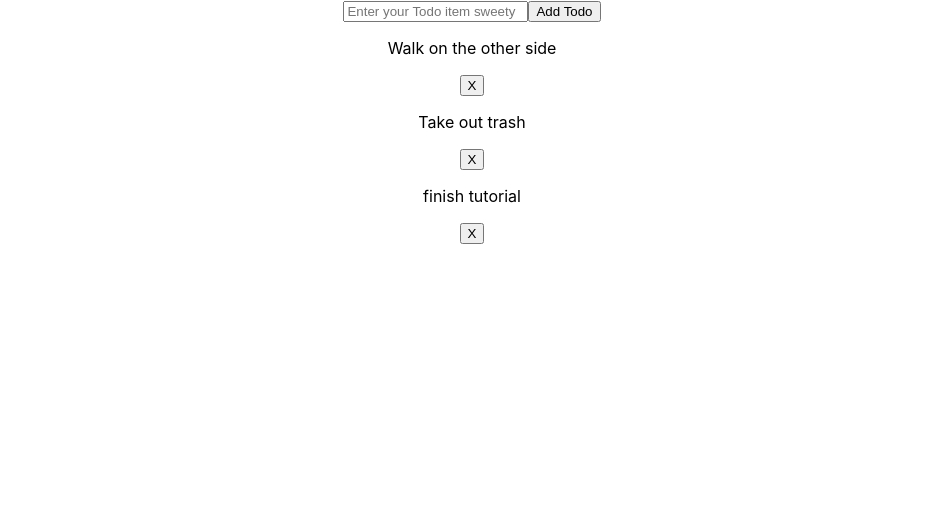
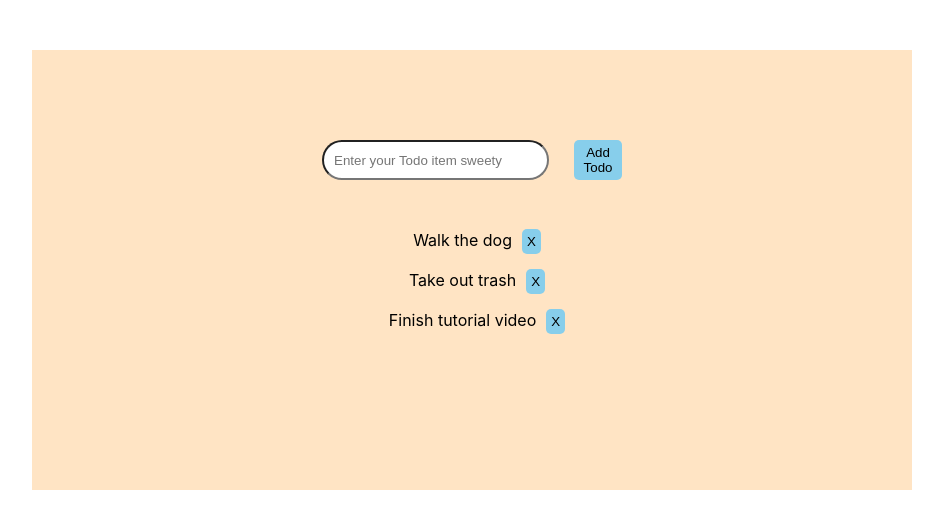
Before and after one commit to Numissa11/techendavor_front, a React (Create React App) app: page / in a window 1280 px wide. Shown: the top 528 px of the page, without its empty margins (168-1111 px from the left). Built offline with nearby package versions, Linux system fonts and the light colour scheme.

Commit message:
front-end styled done

```diff
--- a/package.json
+++ b/package.json
@@ -13,9 +13,9 @@
     "web-vitals": "^2.1.4"
   },
   "scripts": {
-    "start": "DISABLE_ESLINT_PLUGIN=true  react-scripts start",
-    "build": "DISABLE_ESLINT_PLUGIN=true  react-scripts build",
-    "test": "DISABLE_ESLINT_PLUGIN=true  react-scripts test",
+    "start": "react-scripts start",
+    "build": "react-scripts build",
+    "test": "react-scripts test",
     "eject": "react-scripts eject"
   },
   "eslintConfig": {
--- a/src/App.css
+++ b/src/App.css
@@ -1,38 +1,43 @@
 .App {
   text-align: center;
+  background-color: bisque;
+  padding-top: 50px;
+  padding-bottom: 150px;
+  margin-left: 200px;
+  margin-right: 200px;
+  margin-top: 50px;
 }
 
-.App-logo {
-  height: 40vmin;
-  pointer-events: none;
+form {
+  display: flex;
+  justify-content: space-around;
+  width: 300px;
+  margin: 40px auto;
 }
 
-@media (prefers-reduced-motion: no-preference) {
-  .App-logo {
-    animation: App-logo-spin infinite 20s linear;
-  }
+input {
+  width: 300px;
+  border-radius: 20px;
+  margin-right: 25px;
+  padding: 10px;
 }
 
-.App-header {
-  background-color: #282c34;
-  min-height: 100vh;
-  display: flex;
-  flex-direction: column;
-  align-items: center;
-  justify-content: center;
-  font-size: calc(10px + 2vmin);
+button {
+  border: none;
+  background: skyblue;
+  padding: 5px;
+  border-radius: 5px;
+  cursor: pointer;
+  transition: all .2s ease;
+}
+button:hover {
   color: white;
+  background-color: steelblue;
+  box-shadow: 0 5px 5px rgba(0,0,0,.5);
 }
 
-.App-link {
-  color: #61dafb;
+p {
+  display: inline-block;
+  margin: 10px;
+  cursor: pointer;
 }
-
-@keyframes App-logo-spin {
-  from {
-    transform: rotate(0deg);
-  }
-  to {
-    transform: rotate(360deg);
-  }
-}
--- a/src/components/Todos/Todo.js
+++ b/src/components/Todos/Todo.js
@@ -1,23 +1,20 @@
-import React, { useState } from 'react';
+import React, { useState } from 'react'
 
-
-function Todo({ todo, deleteHandler, updateHandler }) {
+export default function Todo({ todo, deleteHandler, updateHandler }) {
 
     const [isEditing, setIsEditing] = useState(false)
     const [updatedTodo, setUpdatedTodo] = useState()
 
-    const updateTodoState = e => {
-        setUpdatedTodo(
-            {
-                id: todo.id,
-                message: e.target.value
-            }
-        )
+    const updatedTodoState = e => {
+        setUpdatedTodo({
+            id: todo.id,
+            message: e.target.value
+        })
     }
 
     const updateAndReset = (input, e) => {
         e.preventDefault()
-
+        // call updateHandler with the input
         updateHandler(input)
         setIsEditing(false)
     }
@@ -27,18 +24,15 @@ function Todo({ todo, deleteHandler, updateHandler }) {
             {isEditing ?
                 <form onSubmit={e => updateAndReset(updatedTodo, e)}>
                     <input
-                    type='text'
-                    defaultValue= {todo.message}
-                    onChange={updateTodoState}
+                        type="text"
+                        defaultValue={todo.message}
+                        onChange={updatedTodoState}
                     />
-
                 </form>
                 :
-                <p onDoubleClick={() => {setIsEditing(true)}}>{todo.message}</p>
+                <p onDoubleClick={() => setIsEditing(true)}>{todo.message}</p>
             }
-            <button onClick={() => { deleteHandler(todo.id) }}>X</button>
+            <button onClick={() => deleteHandler(todo.id)}>X</button>
         </div>
-    );
+    )
 }
-
-export default Todo;
--- a/src/components/Todos/TodoForm.js
+++ b/src/components/Todos/TodoForm.js
@@ -4,10 +4,12 @@ import Todos from '.';
 
 function TodoForm({ todos, setTodos }) {
 
-    const [todo, setTodo] = useState({
+    const initialState = {
         id: "",
         message: ''
-    })
+    }
+
+    const [todo, setTodo] = useState(initialState)
 
     const handleChange = e => {
         setTodo({
@@ -19,6 +21,7 @@ function TodoForm({ todos, setTodos }) {
     const handleSubmit = e => {
         e.preventDefault();
         setTodos([todo, ...todos])
+        setTodo(initialState)
     }
 
     return (
--- a/src/components/Todos/index.js
+++ b/src/components/Todos/index.js
@@ -1,37 +1,41 @@
-import React, { useState } from 'react';
-import TodoForm from './TodoForm';
-import TodoList from './TodoList';
+import React, { useState } from 'react'
+import TodoForm from './TodoForm'
+import TodoList from './TodoList'
 
 const initialState = [
-   { id: 1, message: 'Walk on the other side' },
-   { id: 2, message: 'Take out trash' },
-   { id: 3, message: 'finish tutorial' }
+    { id: 1, message: 'Walk the dog' },
+    { id: 2, message: 'Take out trash' },
+    { id: 3, message: 'Finish tutorial video' }
 ]
 
-function Todos() {
-   const [todoList, setTodoList] = useState(initialState)
+export default function Todos() {
+    const [todoList, setTodoList] = useState(initialState)
 
-   const deleteHandler = id =>
-   {
-      const newTodos = todoList.filter(elm => {
-         return elm.id !== id
-      })
-      setTodoList(newTodos)
-   }
+    const deleteHandler = id => {
+        const newTodos = todoList.filter(item => {
+            return item.id !== id
+        })
 
-   const updateHandler = id =>
-   {
-      const updatedTodo = todoList.map(elm => {
+        setTodoList(newTodos)
+    }
 
-      })
-   }
+    const updateHandler = todo => {
+        setTodoList(todoList.map(item => {
+            if(item.id === todo.id) {
+                return {
+                    ...item,
+                    message: todo.message
+                }
+            } else {
+                return item
+            }
+        }))
+    }
 
     return (
         <div>
-           <TodoForm todos={initialState} setTodos={setTodoList} />
-           <TodoList todos={todoList} deleteHandler={deleteHandler} updateHandler={updateHandler}/>
+            <TodoForm todos={todoList} setTodos={setTodoList} />
+            <TodoList todos={todoList} deleteHandler={deleteHandler} updateHandler={updateHandler} />
         </div>
-     );
+    )
 }
-
-export default Todos;
```
